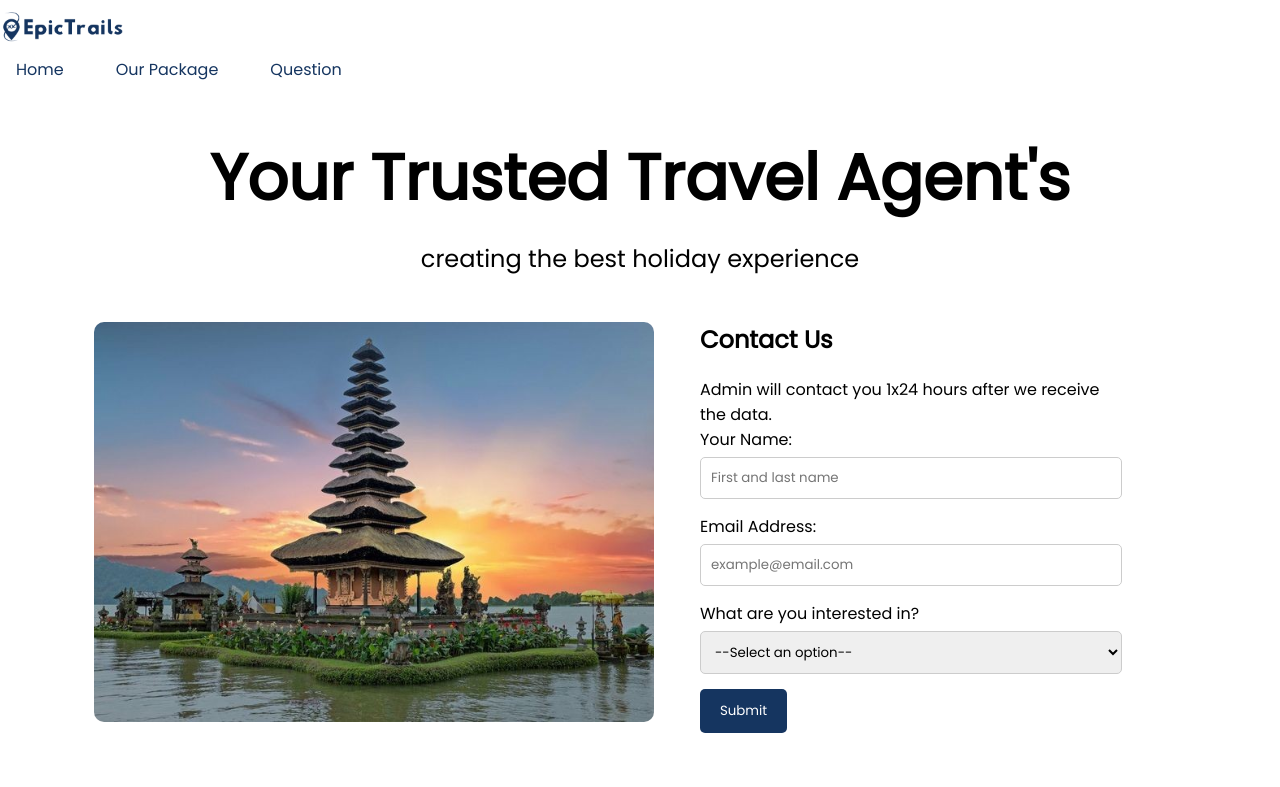
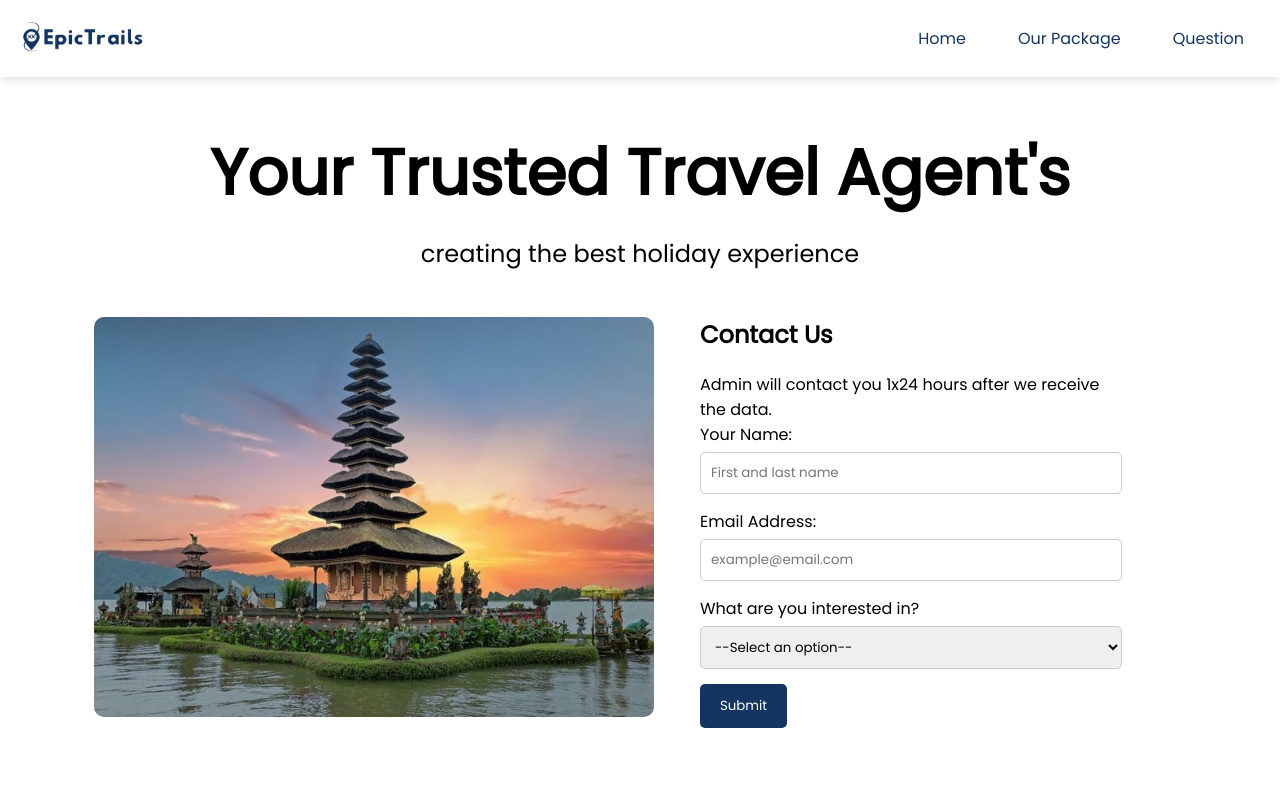
Before and after one commit to siddiqfathurahman/epictrail, a plain HTML site: page index.html in a window 1280 px wide. Shown: the top 787 px of the page. Drawn offline with nearby package versions, Linux system fonts and the light colour scheme; grey boxes are pictures that could not be loaded.

Commit message:
Update style.css

```diff
--- a/css/style.css
+++ b/css/style.css
@@ -7,7 +7,15 @@
     font-family: 'Poppins', sans-serif;
 }
 
-
+.navbar {
+    display: flex;
+    justify-content: space-between;
+    align-items: center;
+    padding: 10px 20px;
+    background-color: rgb(255, 255, 255);
+    position: relative;
+    box-shadow: 0 4px 8px rgba(0,0,0,0.1);
+}
 
 .logo img {
     height: 50px;
```
